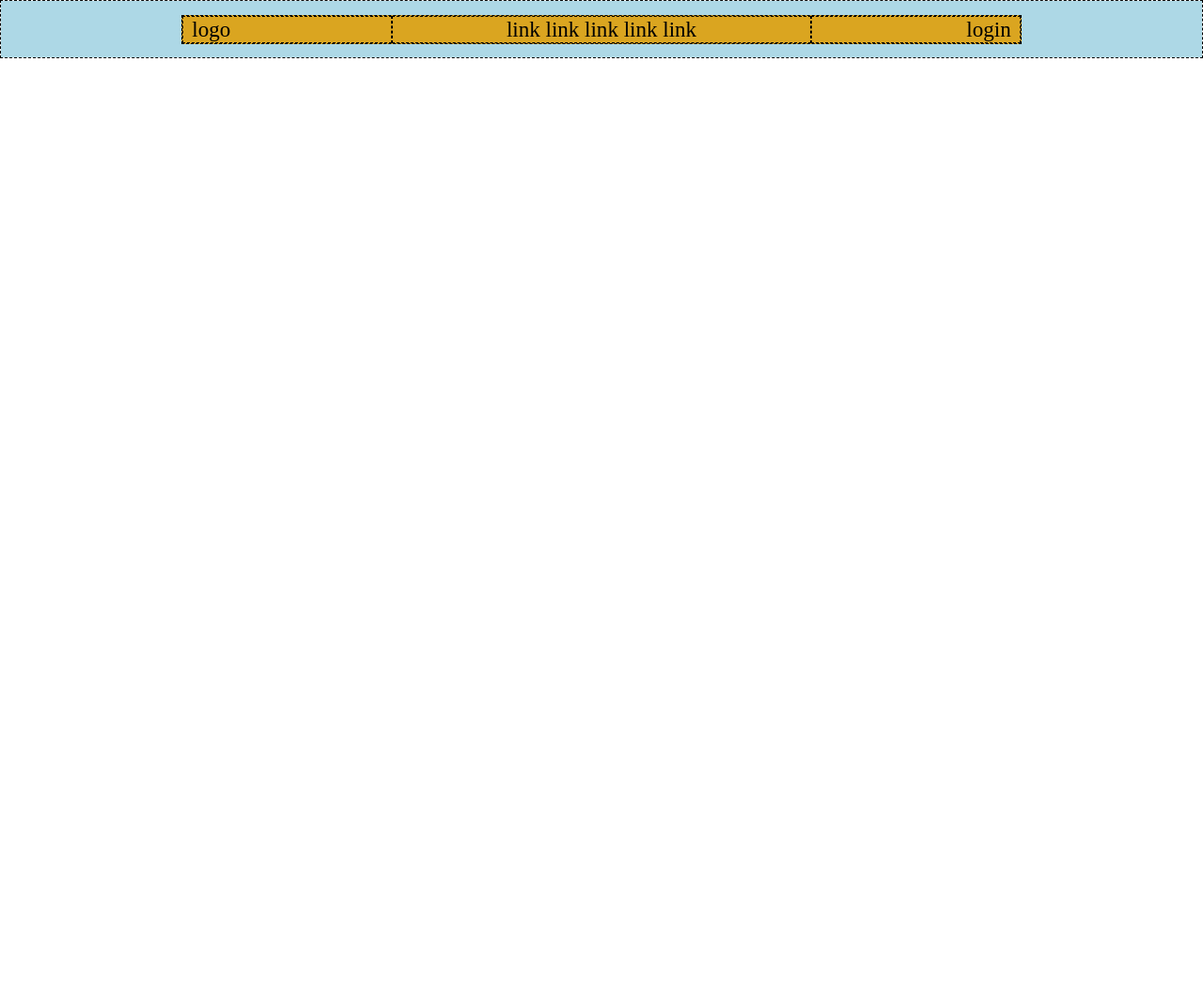
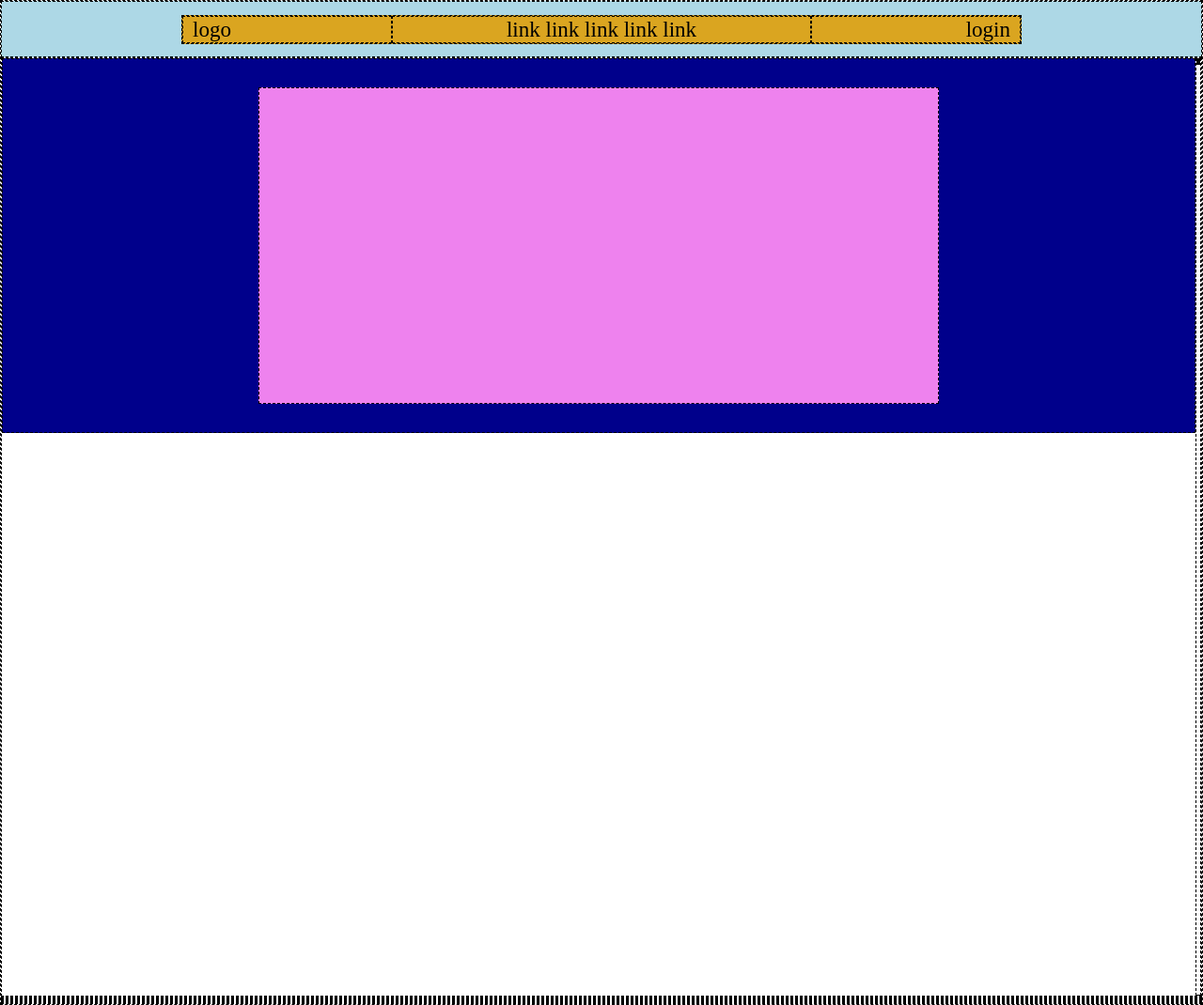
Before and after one commit to Gabbocnc/htmlcss-struttura-discord, a plain HTML site: page index.html in a window 1280 px wide. Shown: the whole page at 94% size. Before the commit the page ends 800 px from the top, so only its background shows below. Drawn offline with Linux system fonts and the light colour scheme.

Commit message:
add first part of main

```diff
--- a/css/style.css
+++ b/css/style.css
@@ -24,9 +24,11 @@
 }
 
 /* #region debug */
-.debug{
+.debug, div, section{
     border: 1px dashed black;
 }
+
+
 /* #endregion debug */
 
 /* #region header */
@@ -55,3 +57,20 @@
     padding-right: 0.5rem;
 }
 /* #endregion header */
+/* #region main */
+.m-flex{
+    display: flex;
+    height: 1000px;
+}
+.bg-dblue{
+    background-color: var(--dark-blue);
+    height: 40%;
+    width: 100%;
+    padding: 30px
+}
+.first-section{
+    background-color: var(--pink);
+    height: 100%;
+    width: 60%;
+    margin: auto;
+}
--- a/index.html
+++ b/index.html
@@ -10,17 +10,38 @@
 
     <header>
         <section class="bg-heavenly">
-            <div class="debug h-flex">
-                <div class=" debug logo">logo</div>
-                <div class=" debug link">link link link link link</div>
-                <div class="debug login">login</div>
+            <div class="h-flex">
+                <div class="logo">logo</div>
+                <div class="link">link link link link link</div>
+                <div class="login">login</div>
             </div>
+        </section>
+    </header>
+    <!-- header -->
 
-        </section>
+    <main>
+        <div class="m-flex">
+            <section class="bg-dblue">
+                <div class="first-section"></div>
+            </section>
+            <section class="bg-white">
+                <div class="w-flex">
+                    <div class="lblue"></div>
+                    <div class="salmon"></div>
+                </div>
+
+            </section>
 
 
-    </header>
-    <!-- header -->
+
+
+
+
+
+
+
+
+        </div>
 
 
 
@@ -37,12 +58,29 @@
 
 
 
+        <section class="bg-white"></section>
+        <section class="bg-lwood"></section>
+        <section class="bg-white"></section>
+        <section class="bg-lwood"></section>
+
+
+
+    </main>
+    <!-- main -->
 
 
 
 
-    <main></main>
-    <!-- main -->
+
+
+
+
+
+
+
+
+
+
     <footer></footer>
     <!-- footer -->
 
```
